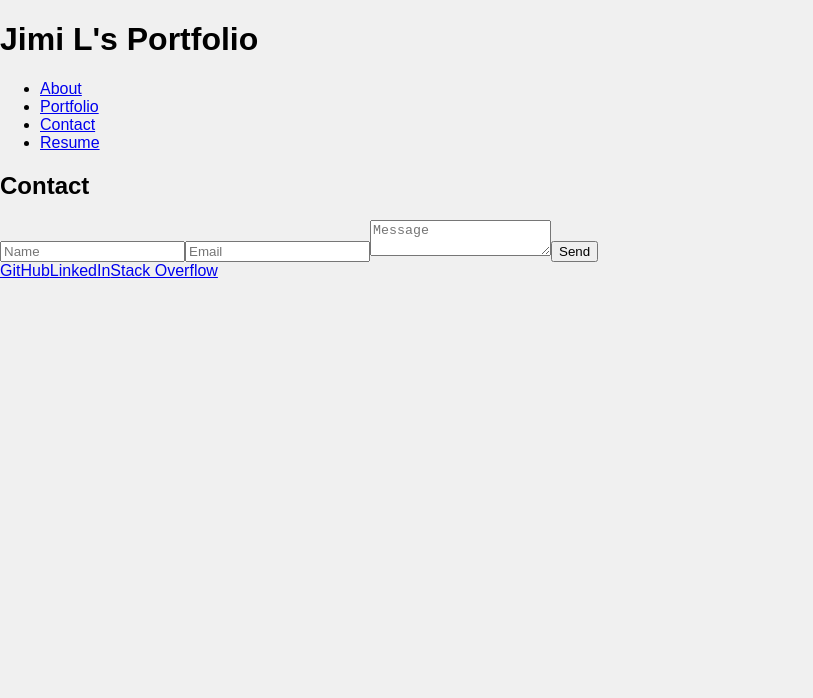
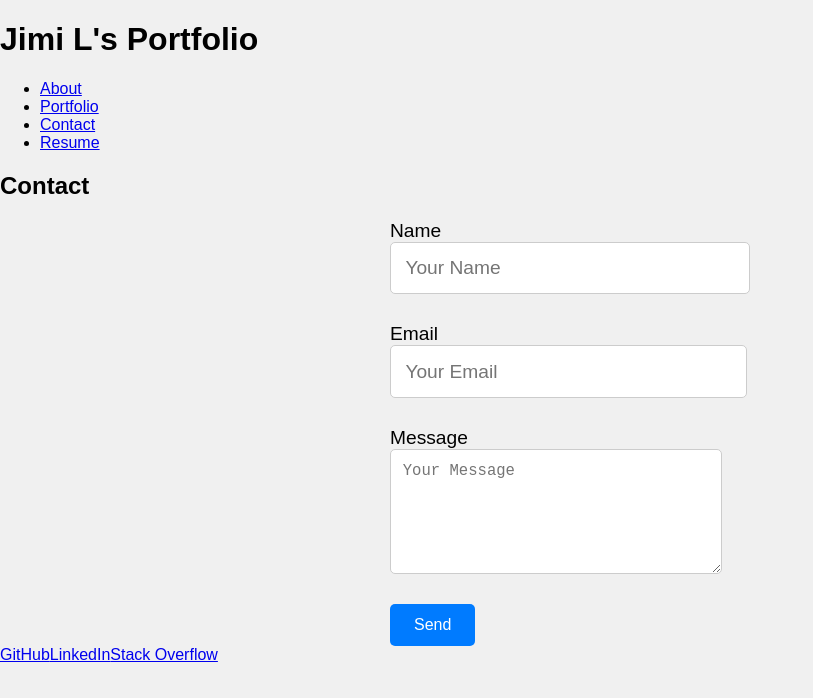
Before and after one commit to JimiL555/ReactProj-20, a React (Vite) app: page /contact in a window 1280 px wide. Shown: the top 698 px of the page, without its empty margins (0-813 px from the left). Built offline with nearby package versions, Linux system fonts and the light colour scheme.

Commit message:
additional styling

```diff
--- a/src/App.jsx
+++ b/src/App.jsx
@@ -21,6 +21,7 @@ function App() {
       <Footer />
     </Router>
   );
+
 }
 
 export default App;
--- a/src/index.css
+++ b/src/index.css
@@ -4,3 +4,54 @@ body {
     font-family: Arial, sans-serif;
     background-color: #f0f0f0;
   }
+  /* Contact form styling */
+.contact-form {
+  display: flex;
+  flex-direction: column;
+  align-items: flex-start;
+  max-width: 500px;
+  margin: 0 auto;
+}
+
+.contact-form label {
+  font-size: 1.2em;
+  margin-bottom: 0.5em;
+}
+
+.contact-form input[type="text"],
+.contact-form input[type="email"],
+.contact-form textarea {
+  width: 100%;
+  padding: 0.75em;
+  margin-bottom: 1em;
+  border: 1px solid #ccc;
+  border-radius: 5px;
+  font-size: 1em;
+}
+
+.contact-form input[type="text"]:focus,
+.contact-form input[type="email"]:focus,
+.contact-form textarea:focus {
+  outline: none;
+  border-color: #007bff;
+  box-shadow: 0 0 5px rgba(0, 123, 255, 0.5);
+}
+
+.contact-form textarea {
+  min-height: 100px;
+  resize: vertical; /* Allows the user to resize the textarea vertically */
+}
+
+.contact-form button {
+  padding: 0.75em 1.5em;
+  background-color: #007bff;
+  color: white;
+  border: none;
+  border-radius: 5px;
+  cursor: pointer;
+  font-size: 1em;
+}
+
+.contact-form button:hover {
+  background-color: #0056b3;
+}
--- a/src/pages/About.jsx
+++ b/src/pages/About.jsx
@@ -5,7 +5,7 @@ function About() {
   return (
     <section>
       <h2>About Me</h2>
-      <img src="/path/to/your-image.jpg" alt="Your Name" />
+      <img src="/path/to/your-image.jpg" alt="Jimi L" />
       <p>Hi! I’m Jimi, a web developer passionate about coding...</p>
     </section>
   );
--- a/src/pages/Contact.jsx
+++ b/src/pages/Contact.jsx
@@ -1,32 +1,23 @@
 // src/pages/Contact.jsx
-import React, { useState } from 'react';
-import { toast } from 'react-toastify';
+import React from 'react';
 
 function Contact() {
-  const [form, setForm] = useState({ name: '', email: '', message: '' });
-
-  const handleChange = (e) => {
-    const { name, value } = e.target;
-    setForm((prevForm) => ({ ...prevForm, [name]: value }));
-  };
-
-  const handleSubmit = (e) => {
-    e.preventDefault();
-    // Validation and form submission logic
-    if (!form.name || !form.email || !form.message) {
-      toast.error('All fields are required!');
-      return;
-    }
-    toast.success('Message sent!');
-  };
-
   return (
     <section>
       <h2>Contact</h2>
-      <form onSubmit={handleSubmit}>
-        <input type="text" name="name" placeholder="Name" value={form.name} onChange={handleChange} />
-        <input type="email" name="email" placeholder="Email" value={form.email} onChange={handleChange} />
-        <textarea name="message" placeholder="Message" value={form.message} onChange={handleChange}></textarea>
+      <form className="contact-form">
+        <label>
+          Name
+          <input type="text" placeholder="Your Name" />
+        </label>
+        <label>
+          Email
+          <input type="email" placeholder="Your Email" />
+        </label>
+        <label>
+          Message
+          <textarea placeholder="Your Message"></textarea>
+        </label>
         <button type="submit">Send</button>
       </form>
     </section>
```
